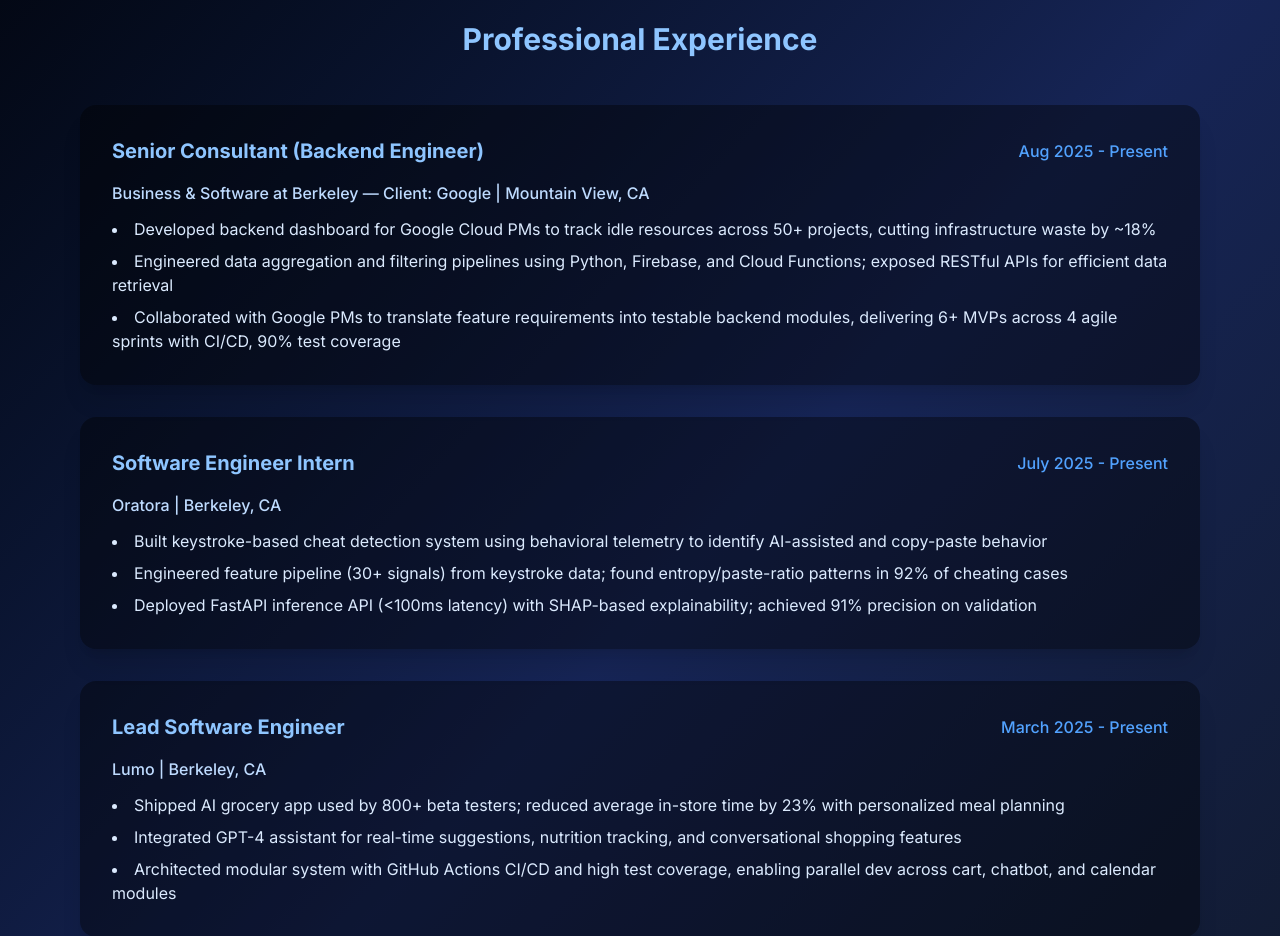
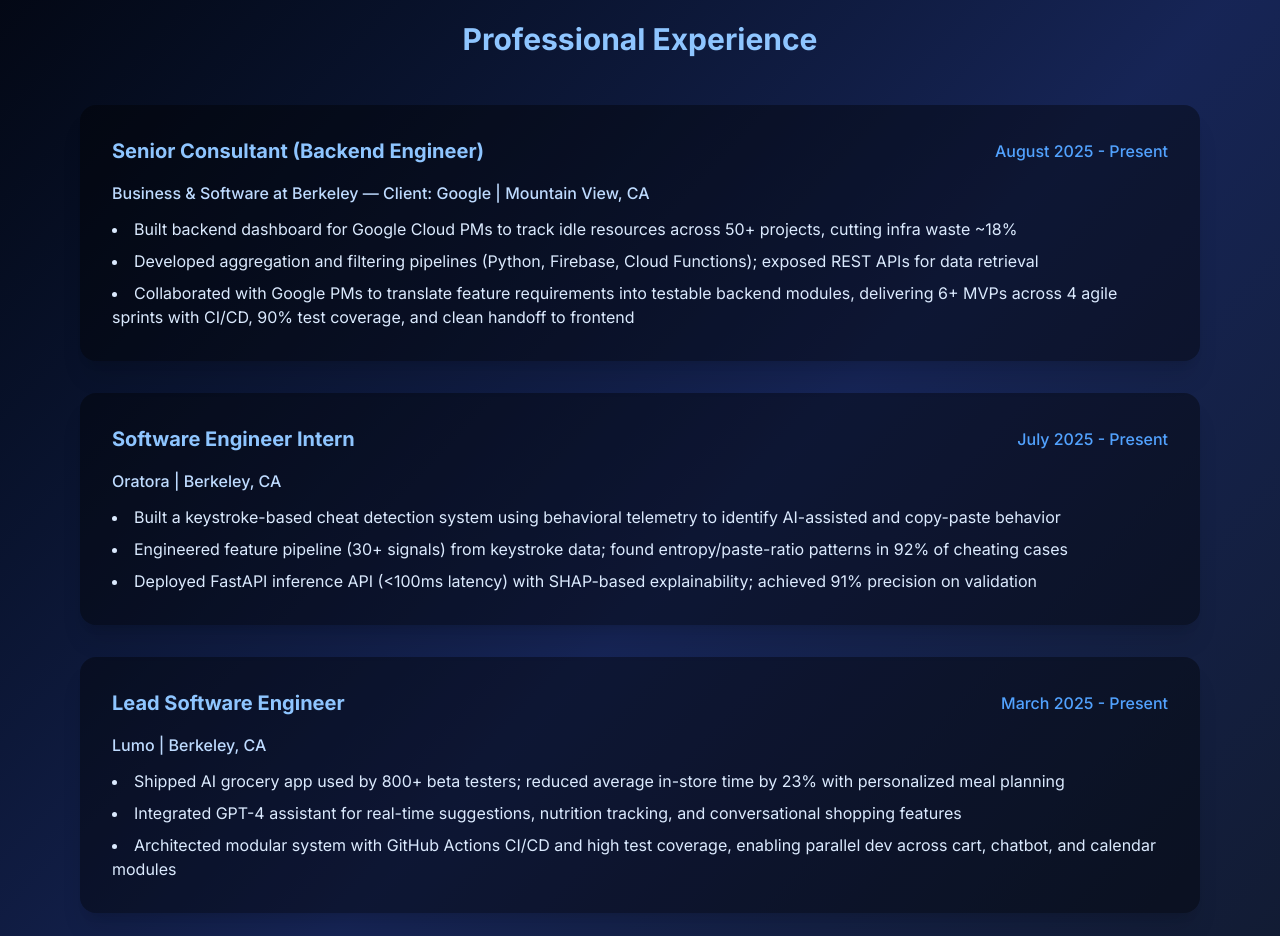
Before and after one commit to ethanzhanghello/Portfolio, a Next.js app: page / in a window 1280 px wide. Shown: the part 780-1716 px from the top of the page. Built offline with nearby package versions, Linux system fonts and the light colour scheme.

Commit message:
Update Google and Oratora experience descriptions to match resume exactly

```diff
--- a/src/app/page.tsx
+++ b/src/app/page.tsx
@@ -118,13 +118,13 @@
             >
               <div className="flex flex-col md:flex-row md:items-center md:justify-between mb-4">
                 <h3 className="text-xl font-bold text-blue-300">Senior Consultant (Backend Engineer)</h3>
-                <span className="text-blue-400 font-medium">Aug 2025 - Present</span>
+                <span className="text-blue-400 font-medium">August 2025 - Present</span>
               </div>
               <p className="text-blue-200 font-medium mb-3">Business & Software at Berkeley — Client: Google | Mountain View, CA</p>
               <ul className="list-disc list-inside text-blue-100 space-y-2">
-                <li>Developed backend dashboard for Google Cloud PMs to track idle resources across 50+ projects, cutting infrastructure waste by ~18%</li>
-                <li>Engineered data aggregation and filtering pipelines using Python, Firebase, and Cloud Functions; exposed RESTful APIs for efficient data retrieval</li>
-                <li>Collaborated with Google PMs to translate feature requirements into testable backend modules, delivering 6+ MVPs across 4 agile sprints with CI/CD, 90% test coverage</li>
+                <li>Built backend dashboard for Google Cloud PMs to track idle resources across 50+ projects, cutting infra waste ~18%</li>
+                <li>Developed aggregation and filtering pipelines (Python, Firebase, Cloud Functions); exposed REST APIs for data retrieval</li>
+                <li>Collaborated with Google PMs to translate feature requirements into testable backend modules, delivering 6+ MVPs across 4 agile sprints with CI/CD, 90% test coverage, and clean handoff to frontend</li>
               </ul>
             </motion.div>
 
@@ -142,7 +142,7 @@
               </div>
               <p className="text-blue-200 font-medium mb-3">Oratora | Berkeley, CA</p>
               <ul className="list-disc list-inside text-blue-100 space-y-2">
-                <li>Built keystroke-based cheat detection system using behavioral telemetry to identify AI-assisted and copy-paste behavior</li>
+                <li>Built a keystroke-based cheat detection system using behavioral telemetry to identify AI-assisted and copy-paste behavior</li>
                 <li>Engineered feature pipeline (30+ signals) from keystroke data; found entropy/paste-ratio patterns in 92% of cheating cases</li>
                 <li>Deployed FastAPI inference API (&lt;100ms latency) with SHAP-based explainability; achieved 91% precision on validation</li>
               </ul>
```
